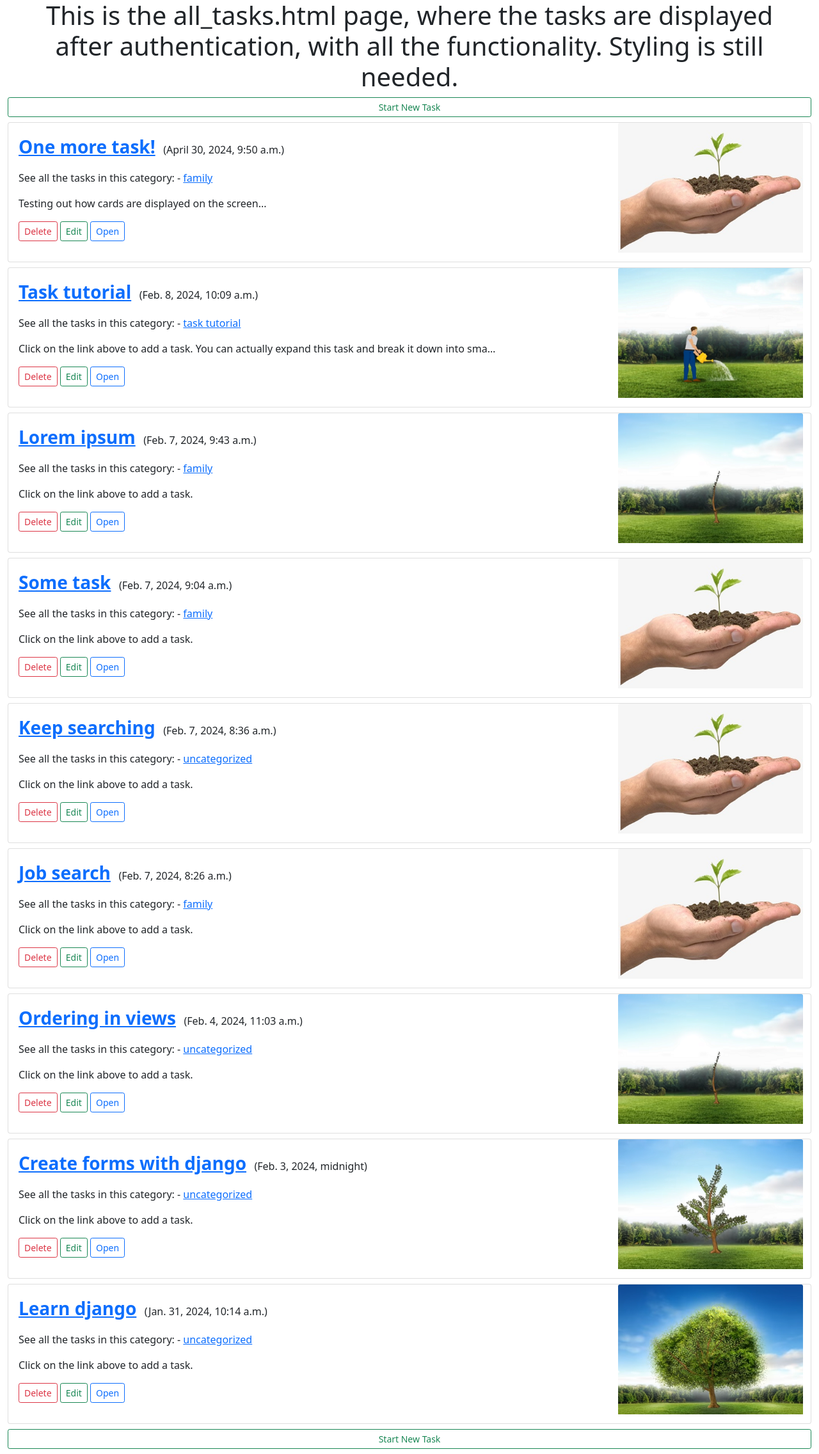
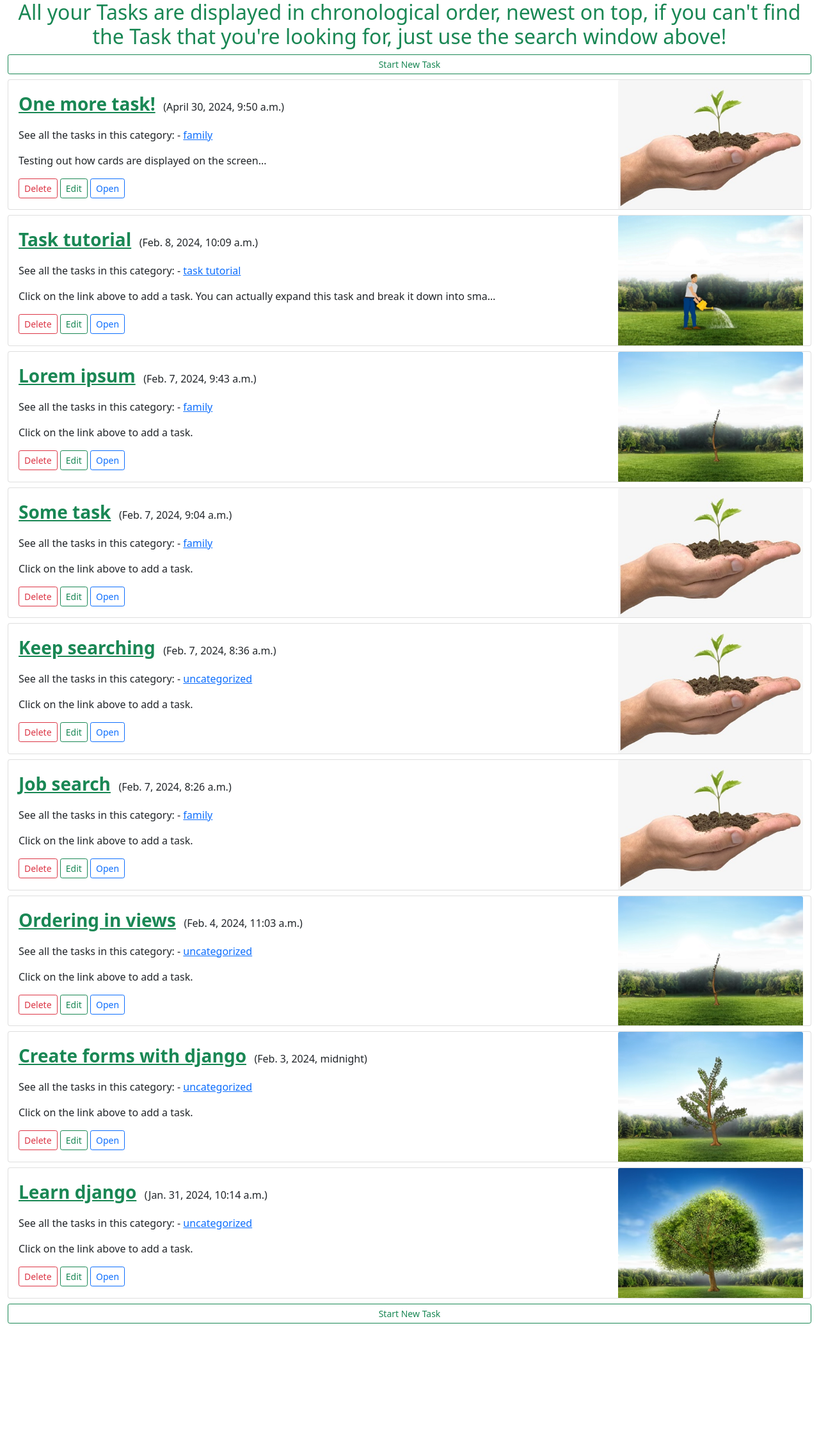
Before and after one commit to pauldzvonyk/organizer, a Django app: page /all_tasks/ in a window 1280 px wide. Shown: the part 56-2329 px from the top of the page at 64% size. After the commit the page ends 2125 px from the top, so only its background shows below. Run offline with Django 5.2, Linux system fonts and the light colour scheme; a user stored in the database is signed in; data comes from the database, SQL or seed files in the repository; some libraries are stand-ins or nearby versions.

Commit message:
finished styling all_tasks.html

```diff
--- a/task/templates/task/all_tasks.html
+++ b/task/templates/task/all_tasks.html
@@ -4,8 +4,8 @@
 
 {% if user.is_authenticated %}
 <div class="container-fluid">
-    <h1 class="text-center">This is the all_tasks.html page, where the tasks are displayed after authentication, with all the functionality.
-        Styling is still needed.</h1>
+    <h2 class="text-center text-success">All your Tasks are displayed in chronological order, newest on top, if you can't find the
+        Task that you're looking for, just use the search window above!</h2>
 </div>
 <div class="d-grid gap-2">
     <a href="{% url 'add_task' %}" class="mb-2 btn btn-outline-success btn-sm">Start New Task</a>
@@ -17,15 +17,15 @@
         <div class="card mb-2">
             <div class="row">
                 <div class="card-body col-md-9">
-                    <p><a class="fs-3 fw-bold" href="{% url 'task-detail' task.pk %}">{{ task.title.capitalize }}</a>
+                    <p><a class="fs-3 fw-bold text-success" href="{% url 'task-detail' task.pk %}">{{ task.title.capitalize }}</a>
                         &nbsp;&nbsp;({{ task.date_created }})</p>
                     <p class="card-text">See all the tasks in this category: - <a href="{% url 'category' task.category|slugify %}">{{ task.category }}</a></p>
                     <p class="card-text">{{ task.snippet|truncatechars:100 }}</p>
-                    <p>
+                    <div>
                         <a class="btn btn-outline-danger btn-sm" href="{% url 'delete_task' task.pk %}">Delete</a>
                         <a class="btn btn-outline-success btn-sm" href="{% url 'edit_task' task.pk %}">Edit</a>
                         <a class="btn btn-outline-primary btn-sm" href="{% url 'task-detail' task.pk %}">Open</a>
-                    </p>
+                    </div>
                 </div>
                 <div class="col-md-3">
                     <!-- Set current_image_url for each task individually -->
```
